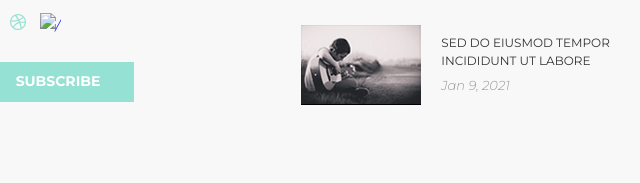
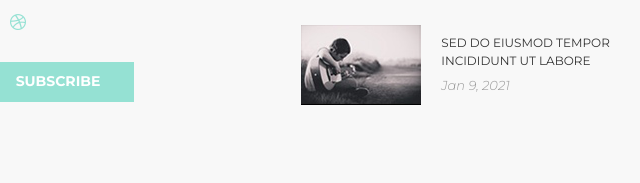
Before and after one commit to Fonett/fonett-mogo.github.io, a plain HTML site: page index.html in a window 1280 px wide. Shown: the part 8905-9088 px from the top of the page, 286-926 px from the left. Drawn offline with nearby package versions, Linux system fonts and the light colour scheme.

Commit message:
Add files via upload

```diff
--- a/index.html
+++ b/index.html
@@ -706,9 +706,6 @@
     						<a href="https://www.instagram.com/fonet_/" target="_blank">
     							<img src="assets/images/follow-us/ball.png" alt="/">
     						</a>
-    						<a href="https://www.instagram.com/fonet_/" target="_blank">
-    							<img src="assets/images/follow-us/tumblr.png." alt="/">
-    						</a>
     					</div>
     				</div>
 
```
